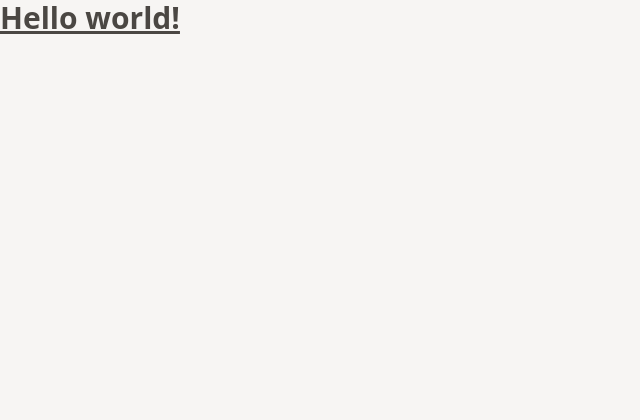
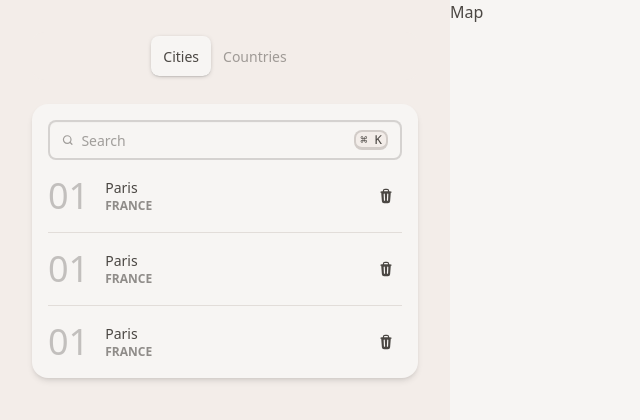
Before and after one commit to chitanava/citylog, a React (Vite) app: page /cities in a window 1280 px wide. Shown: the top 420 px of the page, without its empty margins (0-640 px from the left). Built offline with nearby package versions, Linux system fonts and the light colour scheme.

Commit message:
chore: split app into pages

```diff
--- /dev/null
+++ b/pages/Cities.jsx
@@ -0,0 +1,77 @@
+import Search from "../components/Search.jsx";
+
+export default function Cities() {
+    return (
+        <div className="bg-base-100 rounded-box shadow-md p-4 space-y-4">
+            <Search/>
+
+            <ul className="divide-y divide-base-300">
+                <li className="grid grid-cols-[1fr_auto] items-center pb-4">
+                    <a href="#">
+                        <div className="flex gap-4 items-center group">
+                            <div
+                                className="text-4xl font-thin opacity-30 tabular-nums group-hover:opacity-60">01
+                            </div>
+                            <div>
+                                <div className="text-sm">Paris</div>
+                                <div className="text-xs uppercase font-semibold opacity-60">France</div>
+                            </div>
+                        </div>
+                    </a>
+                    <button className="btn btn-sm btn-circle btn-ghost">
+                        <svg xmlns="http://www.w3.org/2000/svg" viewBox="0 0 20 20" fill="currentColor"
+                             className="size-4">
+                            <path fillRule="evenodd"
+                                  d="M8.75 1A2.75 2.75 0 0 0 6 3.75v.443c-.795.077-1.584.176-2.365.298a.75.75 0 1 0 .23 1.482l.149-.022.841 10.518A2.75 2.75 0 0 0 7.596 19h4.807a2.75 2.75 0 0 0 2.742-2.53l.841-10.52.149.023a.75.75 0 0 0 .23-1.482A41.03 41.03 0 0 0 14 4.193V3.75A2.75 2.75 0 0 0 11.25 1h-2.5ZM10 4c.84 0 1.673.025 2.5.075V3.75c0-.69-.56-1.25-1.25-1.25h-2.5c-.69 0-1.25.56-1.25 1.25v.325C8.327 4.025 9.16 4 10 4ZM8.58 7.72a.75.75 0 0 0-1.5.06l.3 7.5a.75.75 0 1 0 1.5-.06l-.3-7.5Zm4.34.06a.75.75 0 1 0-1.5-.06l-.3 7.5a.75.75 0 1 0 1.5.06l.3-7.5Z"
+                                  clipRule="evenodd"/>
+                        </svg>
+                    </button>
+                </li>
+
+                <li className="grid grid-cols-[1fr_auto] items-center py-4">
+                    <a href="#">
+                        <div className="flex gap-4 items-center group">
+                            <div
+                                className="text-4xl font-thin opacity-30 tabular-nums group-hover:opacity-60">01
+                            </div>
+                            <div>
+                                <div className="text-sm">Paris</div>
+                                <div className="text-xs uppercase font-semibold opacity-60">France</div>
+                            </div>
+                        </div>
+                    </a>
+                    <button className="btn btn-sm btn-circle btn-ghost">
+                        <svg xmlns="http://www.w3.org/2000/svg" viewBox="0 0 20 20" fill="currentColor"
+                             className="size-4">
+                            <path fillRule="evenodd"
+                                  d="M8.75 1A2.75 2.75 0 0 0 6 3.75v.443c-.795.077-1.584.176-2.365.298a.75.75 0 1 0 .23 1.482l.149-.022.841 10.518A2.75 2.75 0 0 0 7.596 19h4.807a2.75 2.75 0 0 0 2.742-2.53l.841-10.52.149.023a.75.75 0 0 0 .23-1.482A41.03 41.03 0 0 0 14 4.193V3.75A2.75 2.75 0 0 0 11.25 1h-2.5ZM10 4c.84 0 1.673.025 2.5.075V3.75c0-.69-.56-1.25-1.25-1.25h-2.5c-.69 0-1.25.56-1.25 1.25v.325C8.327 4.025 9.16 4 10 4ZM8.58 7.72a.75.75 0 0 0-1.5.06l.3 7.5a.75.75 0 1 0 1.5-.06l-.3-7.5Zm4.34.06a.75.75 0 1 0-1.5-.06l-.3 7.5a.75.75 0 1 0 1.5.06l.3-7.5Z"
+                                  clipRule="evenodd"/>
+                        </svg>
+                    </button>
+                </li>
+
+                <li className="grid grid-cols-[1fr_auto] items-center pt-4">
+                    <a href="#">
+                        <div className="flex gap-4 items-center group">
+                            <div
+                                className="text-4xl font-thin opacity-30 tabular-nums group-hover:opacity-60">01
+                            </div>
+                            <div>
+                                <div className="text-sm">Paris</div>
+                                <div className="text-xs uppercase font-semibold opacity-60">France</div>
+                            </div>
+                        </div>
+                    </a>
+                    <button className="btn btn-sm btn-circle btn-ghost">
+                        <svg xmlns="http://www.w3.org/2000/svg" viewBox="0 0 20 20" fill="currentColor"
+                             className="size-4">
+                            <path fillRule="evenodd"
+                                  d="M8.75 1A2.75 2.75 0 0 0 6 3.75v.443c-.795.077-1.584.176-2.365.298a.75.75 0 1 0 .23 1.482l.149-.022.841 10.518A2.75 2.75 0 0 0 7.596 19h4.807a2.75 2.75 0 0 0 2.742-2.53l.841-10.52.149.023a.75.75 0 0 0 .23-1.482A41.03 41.03 0 0 0 14 4.193V3.75A2.75 2.75 0 0 0 11.25 1h-2.5ZM10 4c.84 0 1.673.025 2.5.075V3.75c0-.69-.56-1.25-1.25-1.25h-2.5c-.69 0-1.25.56-1.25 1.25v.325C8.327 4.025 9.16 4 10 4ZM8.58 7.72a.75.75 0 0 0-1.5.06l.3 7.5a.75.75 0 1 0 1.5-.06l-.3-7.5Zm4.34.06a.75.75 0 1 0-1.5-.06l-.3 7.5a.75.75 0 1 0 1.5.06l.3-7.5Z"
+                                  clipRule="evenodd"/>
+                        </svg>
+                    </button>
+                </li>
+            </ul>
+        </div>
+    )
+}
--- /dev/null
+++ b/pages/City.jsx
@@ -0,0 +1,9 @@
+export default function City() {
+    return (
+        <div className="bg-base-100 rounded-box shadow-md p-4 space-y-4">
+            <h1 className="text-xl font-bold">Paris</h1>
+            <p>Lorem ipsum dolor sit amet, consectetur adipisicing elit. Beatae distinctio magnam porro totam,
+                vero voluptas.</p>
+        </div>
+    )
+}
--- /dev/null
+++ b/pages/Countries.jsx
@@ -0,0 +1,35 @@
+export default function Countries() {
+    return (
+        <div className="bg-base-100 rounded-box shadow-md p-4 space-y-4">
+            <ul className="divide-y divide-base-300">
+                <li className="pb-4 flex gap-4 items-center">
+                    <div
+                        className="text-4xl font-thin opacity-30 tabular-nums">01
+                    </div>
+                    <div>
+                        <div className="text-sm uppercase font-semibold">France</div>
+                        <div className="text-xs opacity-60">3 cities, 15 places, 6.7 starts</div>
+                    </div>
+                </li>
+                <li className="py-4 flex gap-4 items-center">
+                    <div
+                        className="text-4xl font-thin opacity-30 tabular-nums">01
+                    </div>
+                    <div>
+                        <div className="text-sm uppercase font-semibold">France</div>
+                        <div className="text-xs opacity-60">3 cities, 15 places, 6.7 starts</div>
+                    </div>
+                </li>
+                <li className="pt-4 flex gap-4 items-center">
+                    <div
+                        className="text-4xl font-thin opacity-30 tabular-nums">01
+                    </div>
+                    <div>
+                        <div className="text-sm uppercase font-semibold">France</div>
+                        <div className="text-xs opacity-60">3 cities, 15 places, 6.7 starts</div>
+                    </div>
+                </li>
+            </ul>
+        </div>
+    )
+}
--- /dev/null
+++ b/pages/CreateCity.jsx
@@ -0,0 +1,7 @@
+export default function CreateCity() {
+    return (
+        <div className="bg-base-100 rounded-box shadow-md p-4 space-y-4">
+            Form
+        </div>
+    )
+}
--- /dev/null
+++ b/pages/Layout.jsx
@@ -0,0 +1,15 @@
+import Navigation from "../components/Navigation.jsx";
+import Map from "../components/Map.jsx";
+import {Outlet} from "react-router-dom";
+
+export default function Layout() {
+    return (
+        <div className="grid grid-cols-[450px_1fr] h-screen">
+            <div className="bg-base-200 p-8 space-y-6">
+                <Navigation/>
+                <Outlet/>
+            </div>
+            <Map/>
+        </div>
+    )
+}
--- a/src/App.jsx
+++ b/src/App.jsx
@@ -1,5 +1,22 @@
+import {BrowserRouter, Navigate, Route, Routes} from "react-router-dom";
+import Layout from "../pages/Layout.jsx";
+import Cities from "../pages/Cities.jsx";
+import Countries from "../pages/Countries.jsx";
+import CreateCity from "../pages/CreateCity.jsx";
+import City from "../pages/City.jsx";
+
 export default function App() {
     return (
-        <h1 className="text-3xl font-bold underline"> Hello world! </h1>
+        <BrowserRouter>
+            <Routes>
+                <Route path="/" element={<Layout/>}>
+                    <Route index element={<Navigate to="cities"/>}/>
+                    <Route path="cities" element={<Cities/>}/>
+                    <Route path="cities/create" element={<CreateCity/>}/>
+                    <Route path="cities/:id" element={<City/>}/>
+                    <Route path="countries" element={<Countries/>}/>
+                </Route>
+            </Routes>
+        </BrowserRouter>
     )
 }
```
